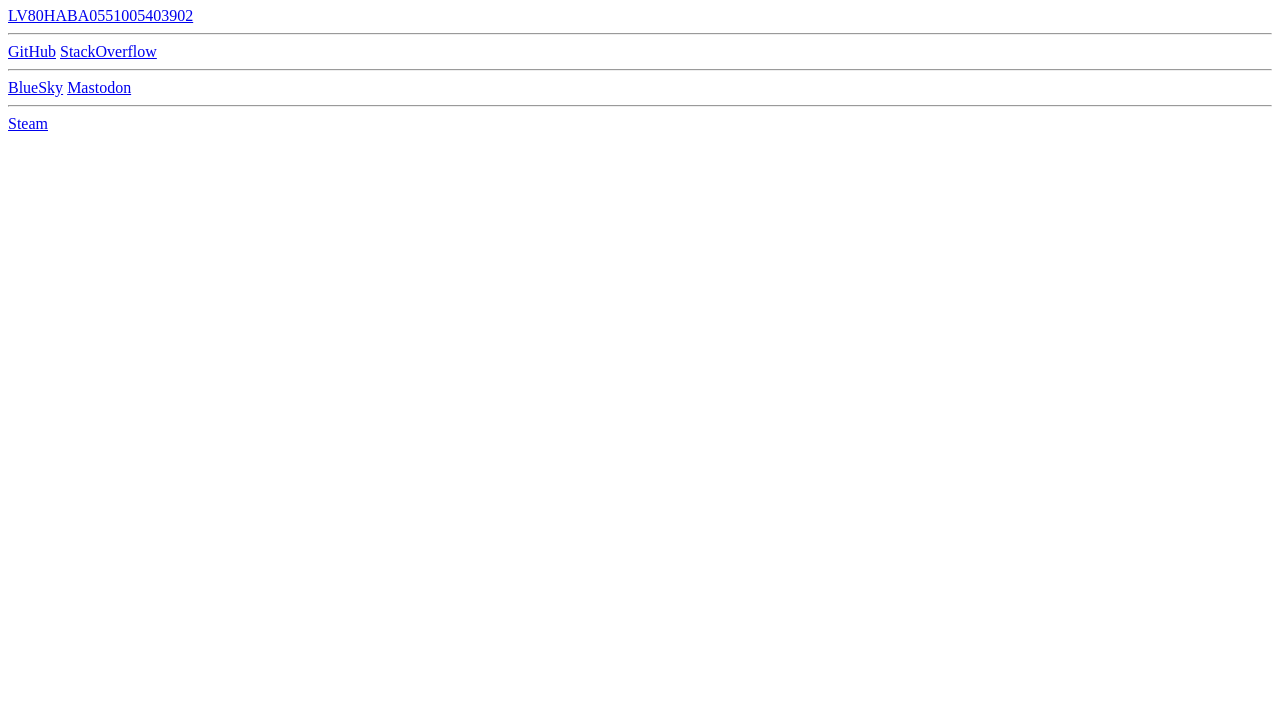
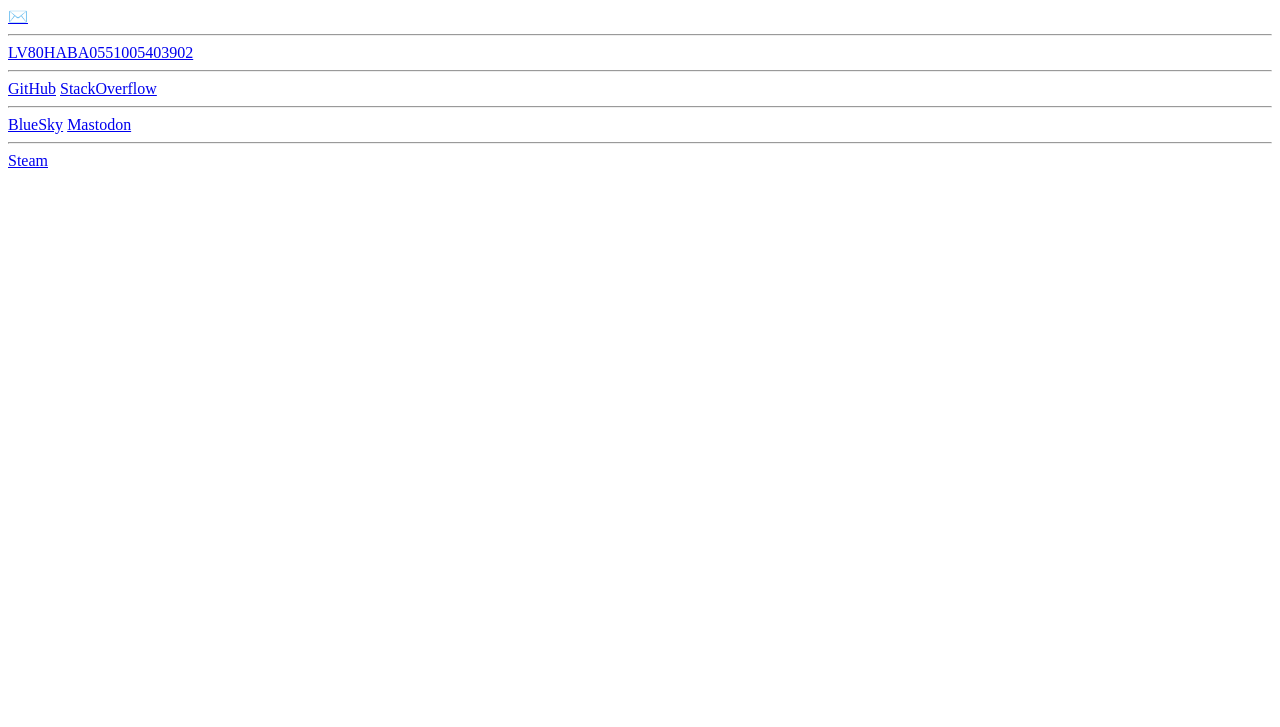
Before and after one commit to modo-lv/modo.lv, a plain HTML site: page index.html in a window 1280 px wide. Shown: the part 73-800 px from the top of the page. Drawn offline with Linux system fonts and the light colour scheme.

Commit message:
HTML: Add e-mail link.

```diff
--- a/index.html
+++ b/index.html
@@ -10,6 +10,10 @@
 
 <main>
   <h1>modo.lv</h1>
+  <section>
+    <a id="email" href="#">✉️</a>
+  </section>
+  <hr>
   <section>
     <a id="swedbank" href="#">LV80HABA0551005403902</a>
   </section>
```
